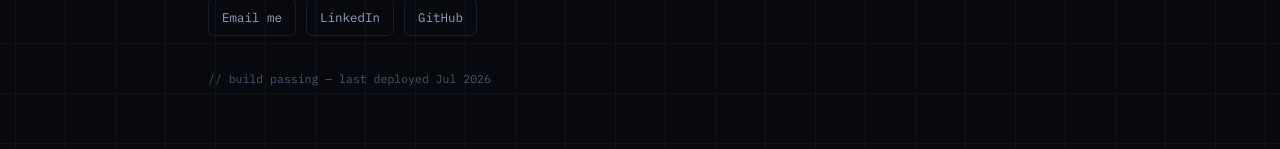
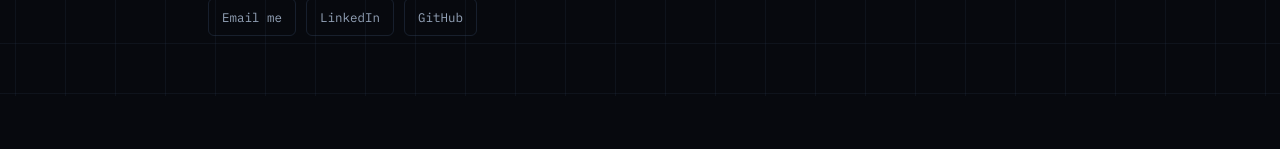
Before and after one commit to yashkapadi12/portfolio-nextjs, a Next.js app: page / in a window 1280 px wide. Shown: the part 3207-3356 px from the top of the page. After the commit the page ends 3303 px from the top, so only its background shows below. Built offline with nearby package versions, Linux system fonts and the light colour scheme.

Commit message:
changed removed

```diff
--- a/components/Portfolio.jsx
+++ b/components/Portfolio.jsx
@@ -1015,7 +1015,6 @@ export default function Portfolio() {
                 GitHub
               </a>
             </div>
-            <div className="foot-note">// build passing — last deployed Jul 2026</div>
           </motion.div>
         </div>
       </footer>
```
